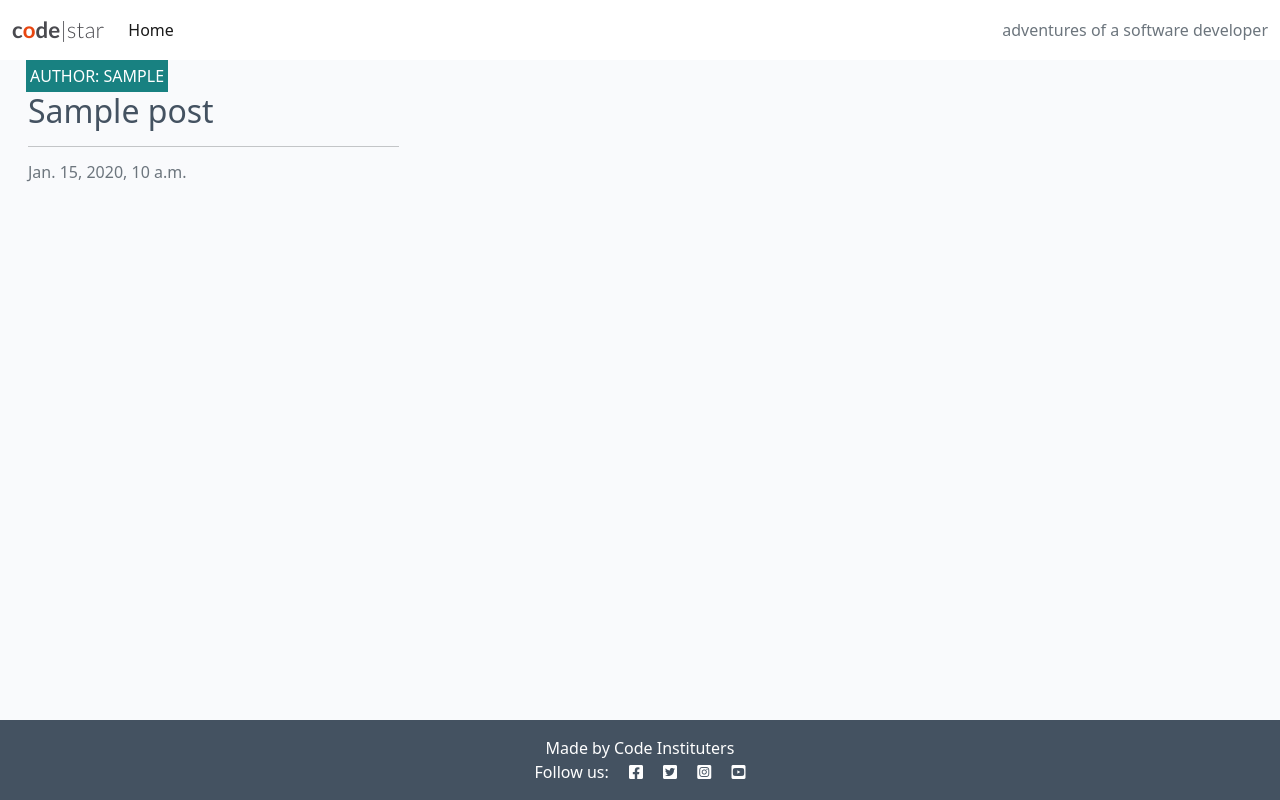
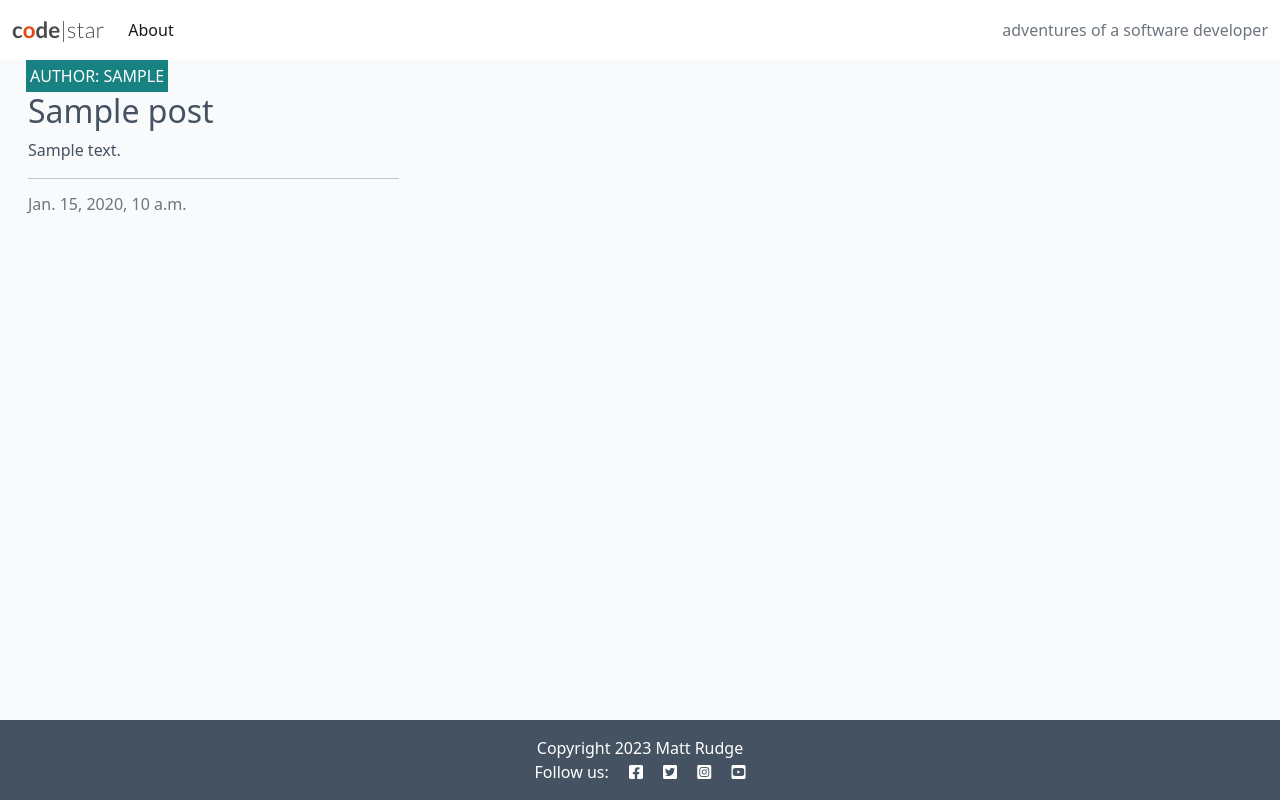
Before and after one commit to SaraMehlis/django6, a Django app: page / in a window 1280 px wide. Run offline with Django 4.2, Linux system fonts and the light colour scheme; tables that the repository leaves empty hold one stand-in row (values such as "Sample post").

Commit message:
update nav link

```diff
--- a/blog/templates/blog/index.html
+++ b/blog/templates/blog/index.html
@@ -20,6 +20,7 @@
                             </div>
                             <a href="#" class="post-link">
                                 <h2 class="card-title">{{ post.title }}</h2>
+                                <p class="card-text">{{ post.excerpt }}</p>
                             </a>
 
                             <hr />
@@ -49,4 +50,4 @@
 </div>
 
 <!-- index.html content ends here -->
-{% endblock %}
+{% endblock %} {% block copyright %} Copyright 2023 Matt Rudge {% endblock %}
--- a/templates/base.html
+++ b/templates/base.html
@@ -40,7 +40,7 @@
                 <ul class="navbar-nav me-auto mb-2 mb-lg-0">
                     <li class="nav-item">
                         <a class="nav-link {% if request.path == home_url %}active{% endif %}" aria-current="page"
-                            href="#">Home</a>
+                            href="{% url 'home' %}">About</a>
                     </li>
 
                 </ul>
```
